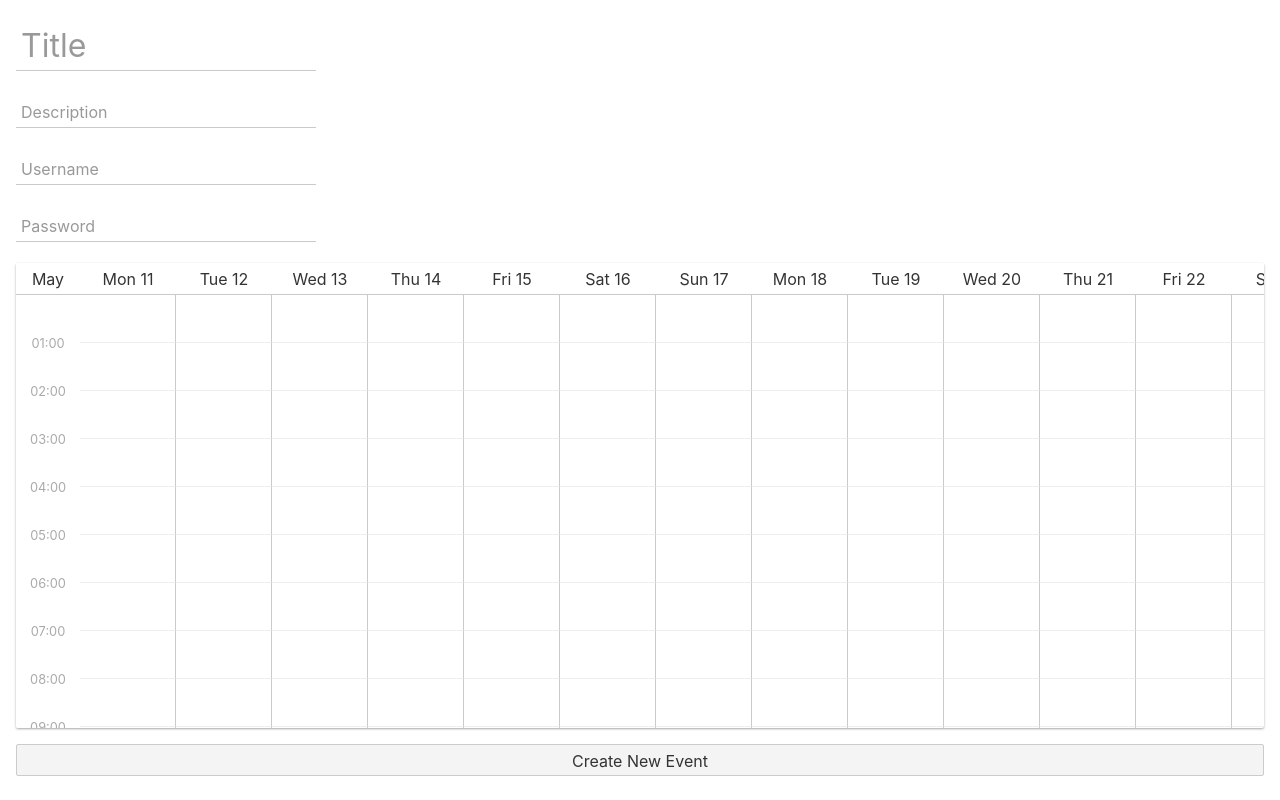
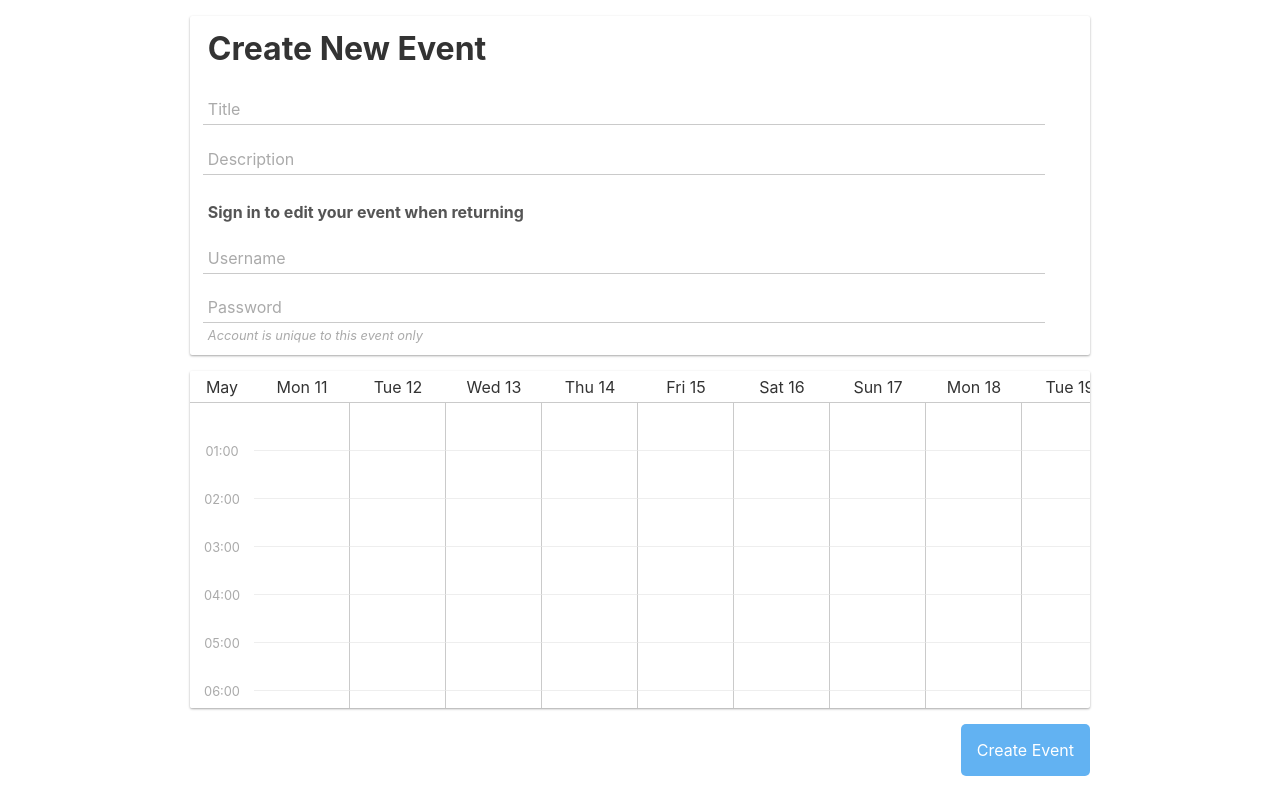
Before and after one commit to bryanmylee/meetwhen-ui, a Svelte app: page / in a window 1280 px wide. Built offline with nearby package versions, Linux system fonts and the light colour scheme.

Commit message:
Clean up UI for multiple display sizes

```diff
--- a/src/App.svelte
+++ b/src/App.svelte
@@ -13,9 +13,13 @@
   :root {
     --text-0: #333;
     --text-1: #555;
-    --text-2: #999;
+    --text-2: #777;
     --text-3: #AAA;
-    --accent-1: #62B2F2;
+    --primary-0: #3D5A80;
+    --primary-1-0: #4E90CD;
+    --primary-1: #62B2F2;
+    --primary-1-1: #75C1F5;
+    --primary-2: #E0FBFC;
     --line-0: #888;
     --line-1: #cacaca;
     --line-2: #eee;
@@ -28,6 +32,19 @@
     padding: 1em;
 	}
 
+  :global(.card) {
+    border-radius: 2px;
+    box-sizing: border-box;
+    box-shadow: var(--box-shadow);
+  }
+
+  @media (min-width: 900px) {
+    :global(main) {
+      max-width: 900px;
+      margin: auto;
+    }
+  }
+
 	main {
 		width: 100%;
 		height: 100%;
--- a/src/components/CalendarPicker.svelte
+++ b/src/components/CalendarPicker.svelte
@@ -47,7 +47,7 @@
   }
 </script>
 
-<div id="picker">
+<div id="picker" class="card">
   <!-- Wrapping the scrollable content in an extra div fixes a position:sticky
   bug on Safari 13.1 -->
   <div>
@@ -74,8 +74,6 @@
     margin-bottom: 1em;
     overflow: scroll;
     scroll-behavior: smooth;
-    border-radius: 2px;
-    box-shadow: var(--box-shadow);
   }
 
   :global(.cell) {
--- a/src/components/NewEvent.svelte
+++ b/src/components/NewEvent.svelte
@@ -7,6 +7,7 @@
   import { createNewEvent } from '../api/event.js';
   import CalendarPicker from './CalendarPicker.svelte';
   import MaterialTextInput from './ui/MaterialTextInput.svelte';
+  import MaterialButton from './ui/MaterialButton.svelte';
 
   let title = '';
   let description = '';
@@ -23,29 +24,62 @@
   }
 </script>
 
-<div id="new-event-container" transition:fade>
-  <form>
+<div id="new-event" transition:fade>
+  <div class="card section">
+    <h1>Create New Event</h1>
     <MaterialTextInput
       label="Title" bind:value={title}
-      fontSize='2rem' fontWeight='700'
     />
     <MaterialTextInput label="Description" bind:value={description}/>
+
+    <span class="tip">Sign in to edit your event when returning</span>
     <MaterialTextInput label="Username" bind:value={username}/>
     <MaterialTextInput label="Password" isPassword bind:value={password}/>
-  </form>
+    <span class="footer">Account is unique to this event only</span>
+  </div>
   <CalendarPicker bind:selections={selections}/>
-  <button on:click={submit}>Create New Event</button>
+  <div class="button">
+    <MaterialButton label="Create Event" on:click={submit}/>
+  </div>
 </div>
 
 <style>
-  #new-event-container {
+  #new-event {
     width: 100%;
     height: 100%;
     display: flex;
     flex-direction: column; /* Allows the calendar to dynamically resize */
   }
 
-  button {
-    min-height: 2em;
+  .section {
+    margin: 0 0 1em;
+    padding: 0.8em;
+  }
+
+  h1 {
+    padding-left: 5px;
+    margin-top: 0;
+  }
+
+  span {
+    display: block;
+    padding-left: 5px;
+  }
+
+  .tip {
+    color: var(--text-1);
+    margin: 1.4em 0 1em;
+    font-weight: 700;
+  }
+
+  .footer {
+    color: var(--text-3);
+    font-size: 0.8em;
+    font-style: italic;
+  }
+
+  .button {
+    width: fit-content;
+    align-self: flex-end;
   }
 </style>
--- a/src/components/calendar/GridSelection.svelte
+++ b/src/components/calendar/GridSelection.svelte
@@ -49,14 +49,14 @@
     position: absolute;
     width: var(--col-width);
     border-radius: 2px;
-    background-color: var(--accent-1);
+    background-color: var(--primary-1);
     opacity: 0.5;
     transition: 0.2s ease opacity, 0.2s ease background-color;
     pointer-events: none;
   }
 
   .active {
-    background-color: var(--accent-1);
+    background-color: var(--primary-1);
     opacity: 1;
   }
 </style>
--- a/src/components/ui/MaterialTextInput.svelte
+++ b/src/components/ui/MaterialTextInput.svelte
@@ -23,8 +23,9 @@
 <style>
   div {
     position: relative;
-    width: 300px;
-    margin-bottom: 20px;
+    margin-top: 0.6em;
+    margin-right: 2em;
+    padding-bottom: 0.2em;
   }
 
   input {
@@ -47,7 +48,7 @@
 
   label {
     font-size: 1em;
-    color: var(--text-2);
+    color: var(--text-3);
     position: absolute;
     left: 5px;
     top: 10px;
@@ -61,7 +62,7 @@
   input:valid ~ label {
     font-size: 0.8em !important; /* To override the inline style */
     top: -0.6em;
-    color: var(--accent-1);
+    color: var(--primary-1);
   }
 
   .bar {
@@ -76,7 +77,7 @@
     width: 0;
     height: 2px;
     bottom: 1px;
-    background-color: var(--accent-1);
+    background-color: var(--primary-1);
     transition: 0.2s ease all;
     -moz-transition: 0.2s ease all;
     -webkit-transition: 0.2s ease all;
```
